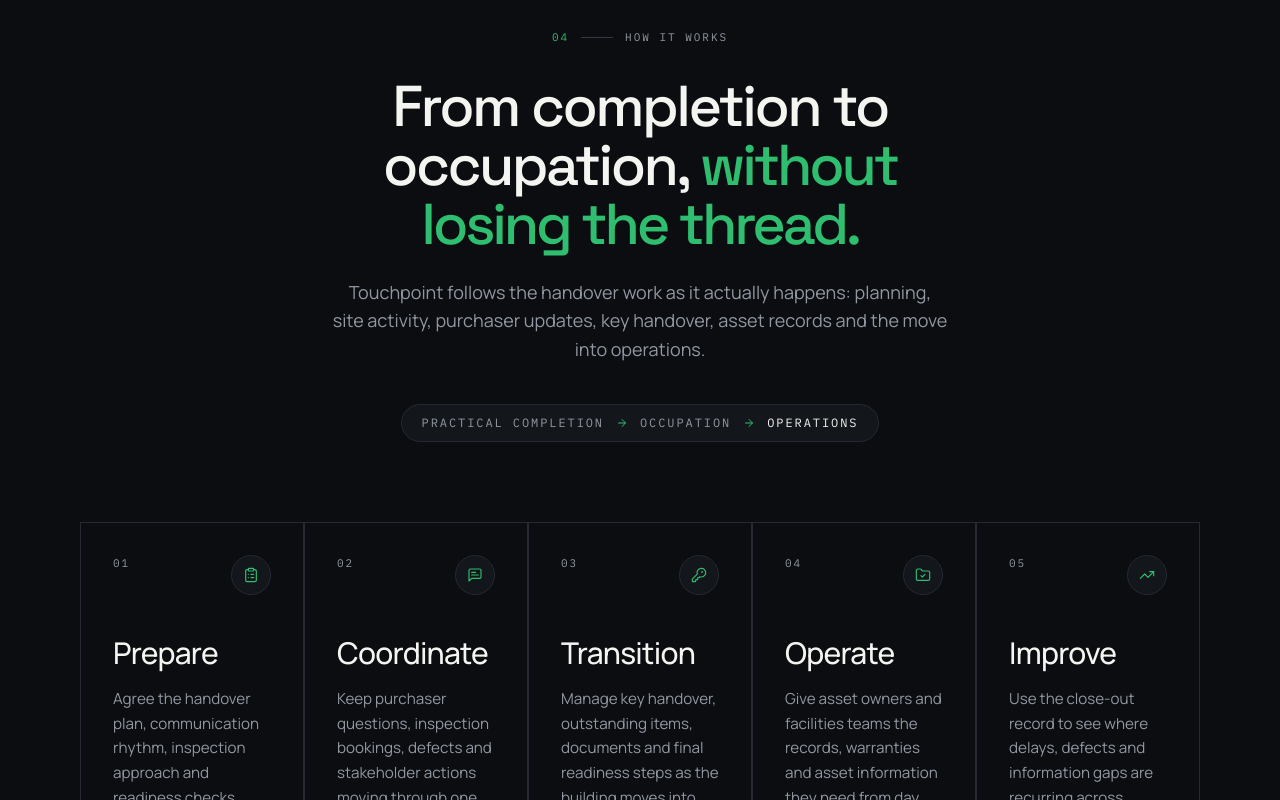
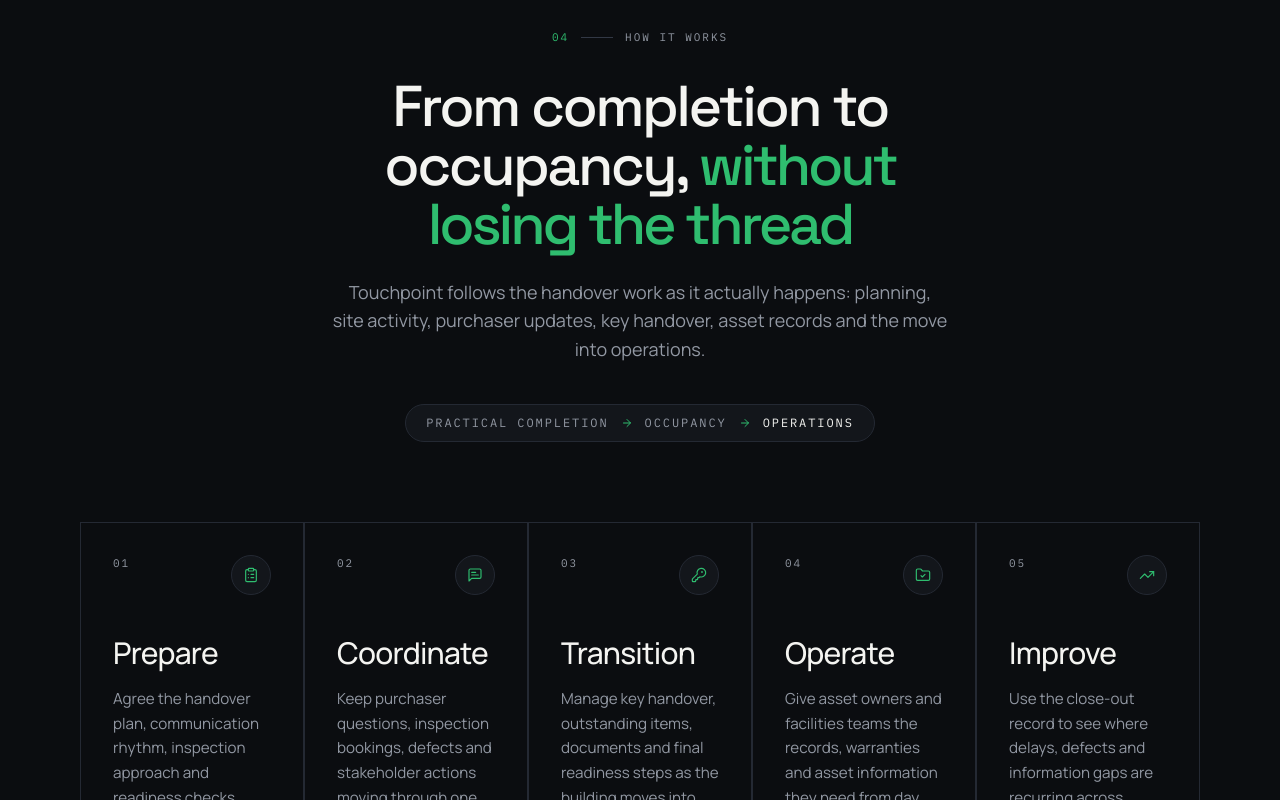
Before and after one commit to EVAVO-STUDIO/touchpoint, a Next.js app: page / in a window 1280 px wide. Shown: the part 4160-4960 px from the top of the page. Built offline with nearby package versions, Linux system fonts and the light colour scheme.

Commit message:
fix: remove remaining heading full stops

```diff
--- a/components/sections/how-it-works.tsx
+++ b/components/sections/how-it-works.tsx
@@ -29,7 +29,7 @@ const stages = [
     icon: KeyRound,
     title: 'Transition',
     description:
-      'Manage key handover, outstanding items, documents and final readiness steps as the building moves into occupation.',
+      'Manage key handover, outstanding items, documents and final readiness steps as the building moves into occupancy.',
   },
   {
     id: '04',
@@ -63,8 +63,8 @@ export function HowItWorks() {
           </Reveal>
           <Reveal delay={0.05}>
             <h2 className="display-lg mt-8 text-balance">
-              From completion to occupation,{' '}
-              <span className="italic-accent text-accent">without losing the thread.</span>
+              From completion to occupancy,{' '}
+              <span className="italic-accent text-accent">without losing the thread</span>
             </h2>
           </Reveal>
           <Reveal delay={0.1}>
@@ -79,7 +79,7 @@ export function HowItWorks() {
             <div className="mt-10 inline-flex flex-wrap items-center justify-center gap-x-3 gap-y-2 rounded-full border border-border bg-surface px-5 py-2.5 font-mono text-xs uppercase tracking-[0.16em]">
               <span className="text-muted">Practical Completion</span>
               <ArrowRight className="h-3 w-3 text-accent" />
-              <span className="text-muted">Occupation</span>
+              <span className="text-muted">Occupancy</span>
               <ArrowRight className="h-3 w-3 text-accent" />
               <span className="text-text">Operations</span>
             </div>
```
